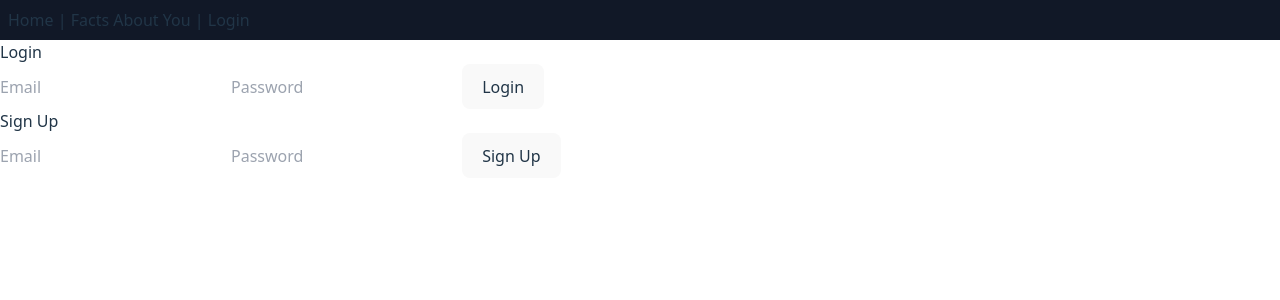
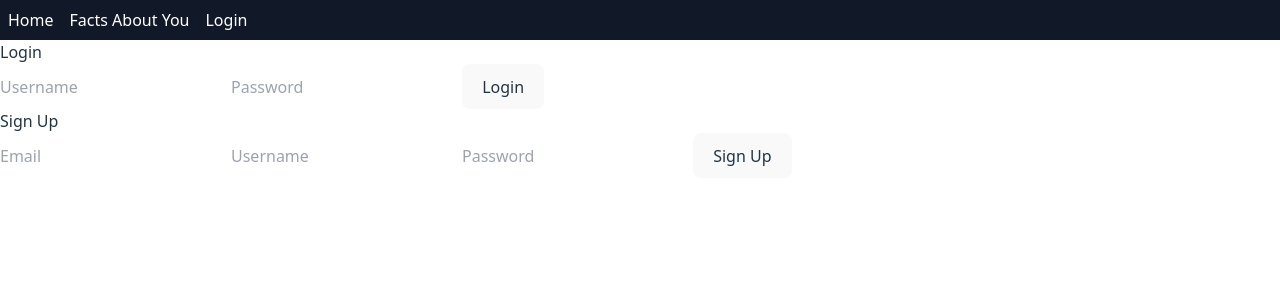
Before and after one commit to timbrady12345/FinalBusic, a React app in the folder frontend/: page /Login in a window 1280 px wide. Shown: the top 300 px of the page. Built offline with nearby package versions, Linux system fonts and the light colour scheme; the HTML template or start-up script is replaced by a standard one.

Commit message:
user functionality added

```diff
--- a/frontend/src/App.jsx
+++ b/frontend/src/App.jsx
@@ -4,14 +4,35 @@ import Home from "./pages/Home";
 import About from "./pages/About";
 import Error from "./pages/Error";
 import Login from "./pages/Login";
+import { useContext } from "react";
+import { UserProvider } from "./conProv/UserProvider";
+import { UserContext } from "./conProv/UserContext";
 
 export default function App() {
   return (
+    <UserProvider>
+      <AppContent />
+    </UserProvider>
+  );
+}
+
+function AppContent() {
+  const { user } = useContext(UserContext);
+
+  return (
     <Router>
-      <nav className="sticky w-screen p-2 w-full bg-gray-900">
-        <Link to="/">Home</Link> | <Link to="/About">Facts About You</Link> |{" "}
-        <Link to="/Login">Login</Link>
-      </nav>
+      <div className="flex justify-between w-screen bg-gray-900 p-2 sticky top-0">
+        <nav className="flex gap-4 text-white">
+          <Link to="/">Home</Link>
+          <Link to="/About">Facts About You</Link>
+          <Link to="/Login">Login</Link>
+        </nav>
+
+        <div className="text-white">
+          {user && <p className="username">{user.username}</p>}
+        </div>
+      </div>
+
       <main>
         <Routes>
           <Route path="/" element={<Home />} />
--- /dev/null
+++ b/frontend/src/conProv/UserContext.jsx
@@ -0,0 +1,4 @@
+// UserContext.jsx
+import { createContext } from "react";
+
+export const UserContext = createContext();
--- /dev/null
+++ b/frontend/src/conProv/UserProvider.jsx
@@ -0,0 +1,12 @@
+import { useState } from "react";
+import { UserContext } from "./UserContext";
+
+export function UserProvider({ children }) {
+  const [user, setUser] = useState(null);
+
+  return (
+    <UserContext.Provider value={{ user, setUser }}>
+      {children}
+    </UserContext.Provider>
+  );
+}
--- a/frontend/src/models/User.js
+++ b/frontend/src/models/User.js
@@ -3,7 +3,7 @@ import mongoose from "mongoose";
 const userSchema = new mongoose.Schema({
   email: { type: String, required: true, unique: true },
   passwordHash: { type: String, required: true },
-  // username: { type: String, required: true },
+  username: { type: String, required: true },
   createdAt: { type: Date, default: Date.now },
 });
 
--- a/frontend/src/pages/About.jsx
+++ b/frontend/src/pages/About.jsx
@@ -1,7 +1,7 @@
 export default function About() {
   return (
     <div className="w-full min-h-screen bg-red-500">
-      <h1 className="text-yellow-500">Ni XianZai Shi ZhongGuo Ren.</h1>
+      <h1 className="text-yellow-500">你现在是中国人</h1>
     </div>
   );
 }
--- a/frontend/src/pages/Login.jsx
+++ b/frontend/src/pages/Login.jsx
@@ -1,12 +1,17 @@
-import { useState } from "react";
+import { useState, useContext } from "react";
+import { UserContext } from "../conProv/UserContext";
 
 export default function Login() {
+  //User
+  const { setUser } = useContext(UserContext);
+
   // LOGIN STATE
-  const [loginEmail, setLoginEmail] = useState("");
+  const [loginUsername, setLoginUsername] = useState("");
   const [loginPassword, setLoginPassword] = useState("");
 
   // SIGNUP STATE
   const [signupEmail, setSignupEmail] = useState("");
+  const [signupUsername, setUsername] = useState("");
   const [signupPassword, setSignupPassword] = useState("");
 
   const [error, setError] = useState("");
@@ -24,24 +29,24 @@ export default function Login() {
         method: "POST",
         headers: { "Content-Type": "application/json" },
         body: JSON.stringify({
-          email: loginEmail,
+          username: loginUsername,
           password: loginPassword,
         }),
       });
 
       const data = await res.json();
+      console.log(data);
 
       if (!res.ok) {
         setError(data.error || "Login failed");
         setLoading(false);
         return;
       } else {
-        setSuccess(data.error || "Woo!");
+        setSuccess(data.error || "You Logged In!");
       }
 
       // localStorage.setItem("token", data.token);
-
-      setSuccess("User created successfully! You can now log in.");
+      setUser(data.user);
       // eslint-disable-next-line no-unused-vars
     } catch (err) {
       setError("Something went wrong");
@@ -61,6 +66,7 @@ export default function Login() {
         headers: { "Content-Type": "application/json" },
         body: JSON.stringify({
           email: signupEmail,
+          username: signupUsername,
           password: signupPassword,
         }),
       });
@@ -72,7 +78,7 @@ export default function Login() {
         setLoading(false);
         return;
       } else {
-        setError(data.error || "Woo!");
+        setSuccess(data.error || "Woo!");
       }
 
       //window.location.href = "/Login";
@@ -91,13 +97,11 @@ export default function Login() {
         <form onSubmit={handleLogin}>
           <h2>Login</h2>
 
-          {error && <p className="error">{}</p>}
-
           <input
-            type="email"
-            placeholder="Email"
-            value={loginEmail}
-            onChange={(e) => setLoginEmail(e.target.value)}
+            type="username"
+            placeholder="Username"
+            value={loginUsername}
+            onChange={(e) => setLoginUsername(e.target.value)}
             required
           />
 
@@ -120,14 +124,19 @@ export default function Login() {
         <form onSubmit={handleSignup}>
           <h2>Sign Up</h2>
 
-          {error && <p className="error">{error}</p>}
-          {success && <p className="success">{success}</p>}
-
           <input
             type="email"
             placeholder="Email"
             value={signupEmail}
             onChange={(e) => setSignupEmail(e.target.value)}
+            required
+          />
+
+          <input
+            type="username"
+            placeholder="Username"
+            value={signupUsername}
+            onChange={(e) => setUsername(e.target.value)}
             required
           />
 
@@ -144,6 +153,8 @@ export default function Login() {
           </button>
         </form>
       </div>
+      {error && <p className="error">{error}</p>}
+      {success && <p className="success">{success}</p>}
     </div>
   );
 }
```
Also changed, not shown: 1 other file (tests, documents, lock files or other folders).
